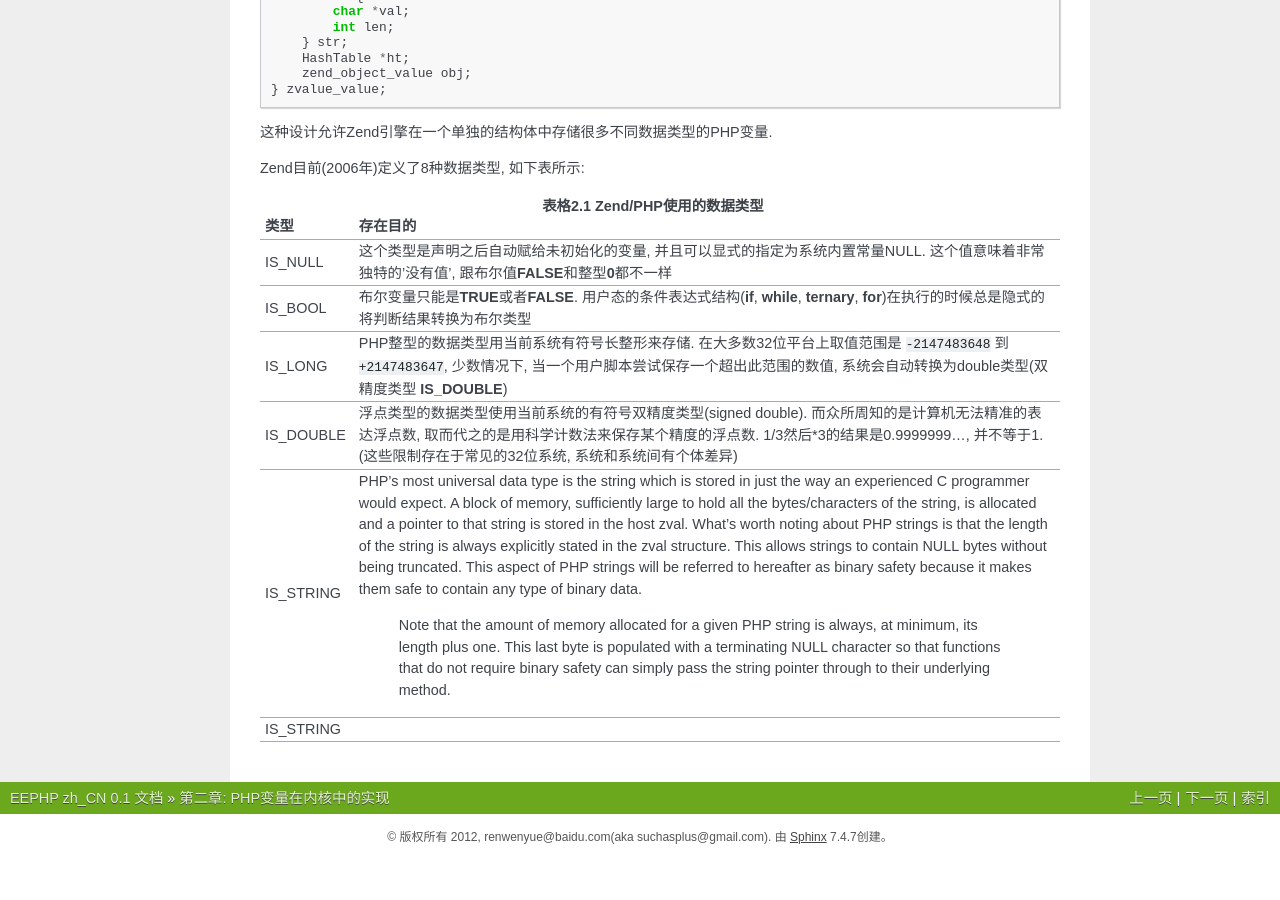
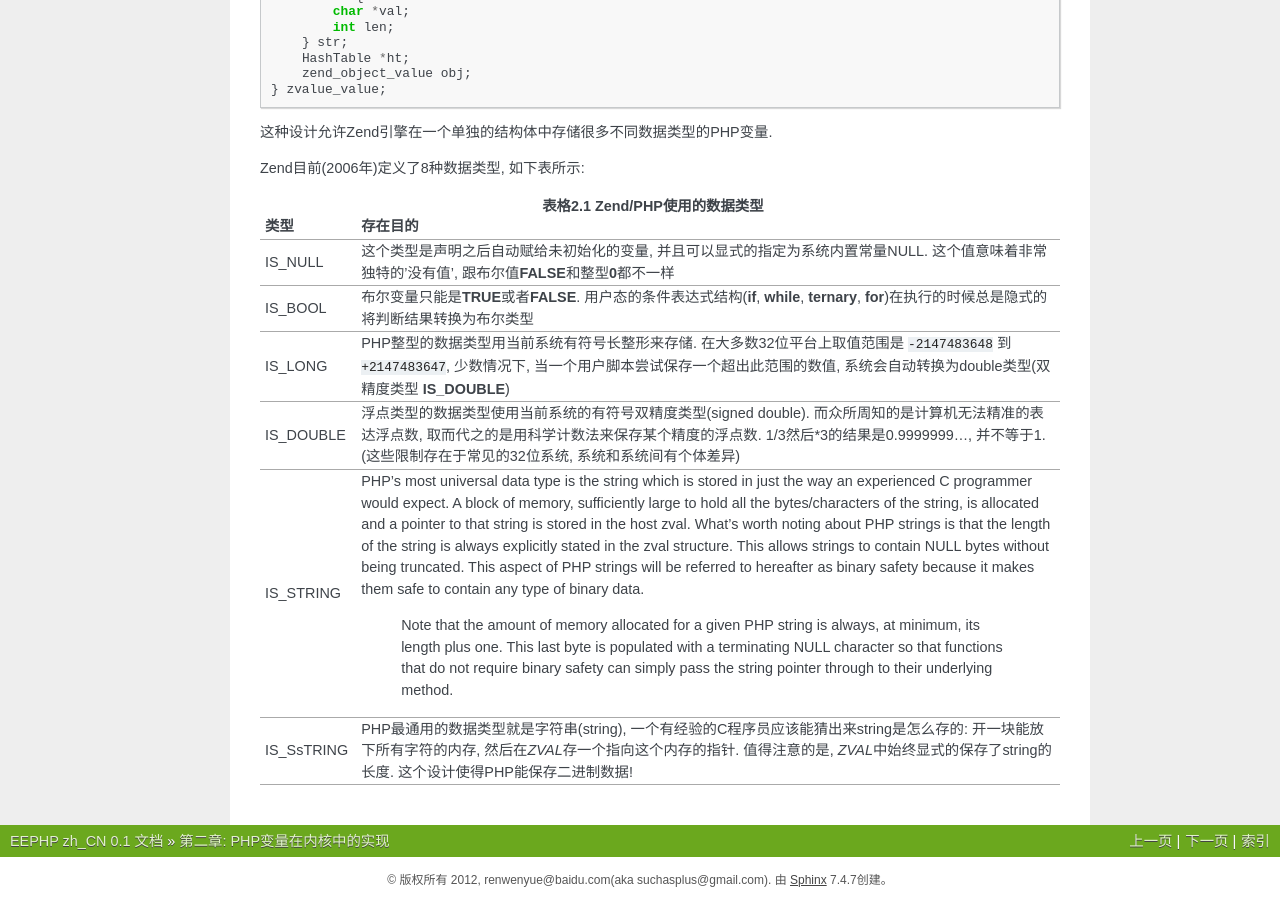
Before and after one commit to OnlylonelyW/eephpchs, a Sphinx documentation site: the page built from source/ch02_Variables_from_the_Inside_Out.rst, in a window 1280 px wide and 900 px high, scrolled down 654 px. Built offline with Sphinx 7.4.7, drawn with Linux system fonts in a browser that asks for light colours; before the commit the page ends 1511 px from its top, so only the background shows below that.

```diff
--- a/source/ch02_Variables_from_the_Inside_Out.rst
+++ b/source/ch02_Variables_from_the_Inside_Out.rst
@@ -54,4 +54,4 @@ Zend目前(2006年)定义了8种数据类型, 如下表所示:
 
       Note that the amount of memory allocated for a given PHP string is always, at minimum, its length plus one. This last byte is populated with a terminating NULL character so that functions that do not require binary safety can simply pass the string pointer through to their underlying method.
        "
-    "IS_STRING", ""
+    "IS_SsTRING", "PHP最通用的数据类型就是字符串(string), 一个有经验的C程序员应该能猜出来string是怎么存的: 开一块能放下所有字符的内存, 然后在\ *ZVAL*\ 存一个指向这个内存的指针. 值得注意的是, \ *ZVAL*\ 中始终显式的保存了string的长度. 这个设计使得PHP能保存二进制数据! "
```
Also changed, not shown: source/misc/README.md (added, +6 -0 lines), source/misc/disqus.html (added, +13 -0 lines).
